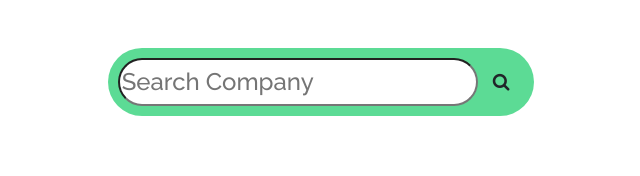
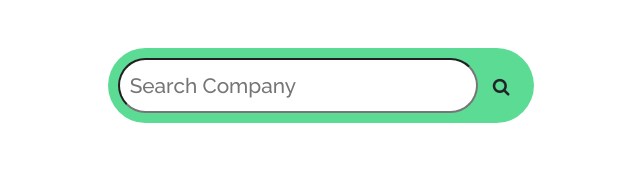
Before and after one commit to sksingh1202/CCD-Intern_and_Placement-Diary, a Django app: template diary/templates/diary/company_list.html in a window 1280 px wide. Shown: the part 95-271 px from the top of the page, without its empty margins (319-959 px from the left). Run offline with Django 3.2, Linux system fonts and the light colour scheme; the template is opened without the code that fills it, so the values that code supplies are empty; some libraries are stand-ins or nearby versions.

Commit message:
Minor fix of search box

```diff
--- a/diary/static/diary/css/company_list.css
+++ b/diary/static/diary/css/company_list.css
@@ -85,8 +85,9 @@ img.card-img
 #search{
     border-radius: 50px;
     width: 360px;
-    font-size:1.5rem;
+    font-size:1.3rem;
      transition: width 0.3s;
+     padding:10px;
 }
 #search:focus{
     outline: none;
@@ -95,6 +96,7 @@ img.card-img
 .company-search {
     display:flex;
     flex-direction:row;
+    align-items: baseline;
 }
 .search-box{
         border-radius: 50px;
--- a/diary/templates/diary/company_list.html
+++ b/diary/templates/diary/company_list.html
@@ -9,7 +9,7 @@
     <div class="search-box">
     <form class="company-search" method="post">
       {% csrf_token %}
-      <input type="text" id="search" placeholder="Search Company"><i class="fa fa-search" aria-hidden="true"></i>
+        <input type="text" id="search" placeholder="Search Company"><i class="fa fa-search" aria-hidden="true"></i>
     </form>
     </div>
 
```
